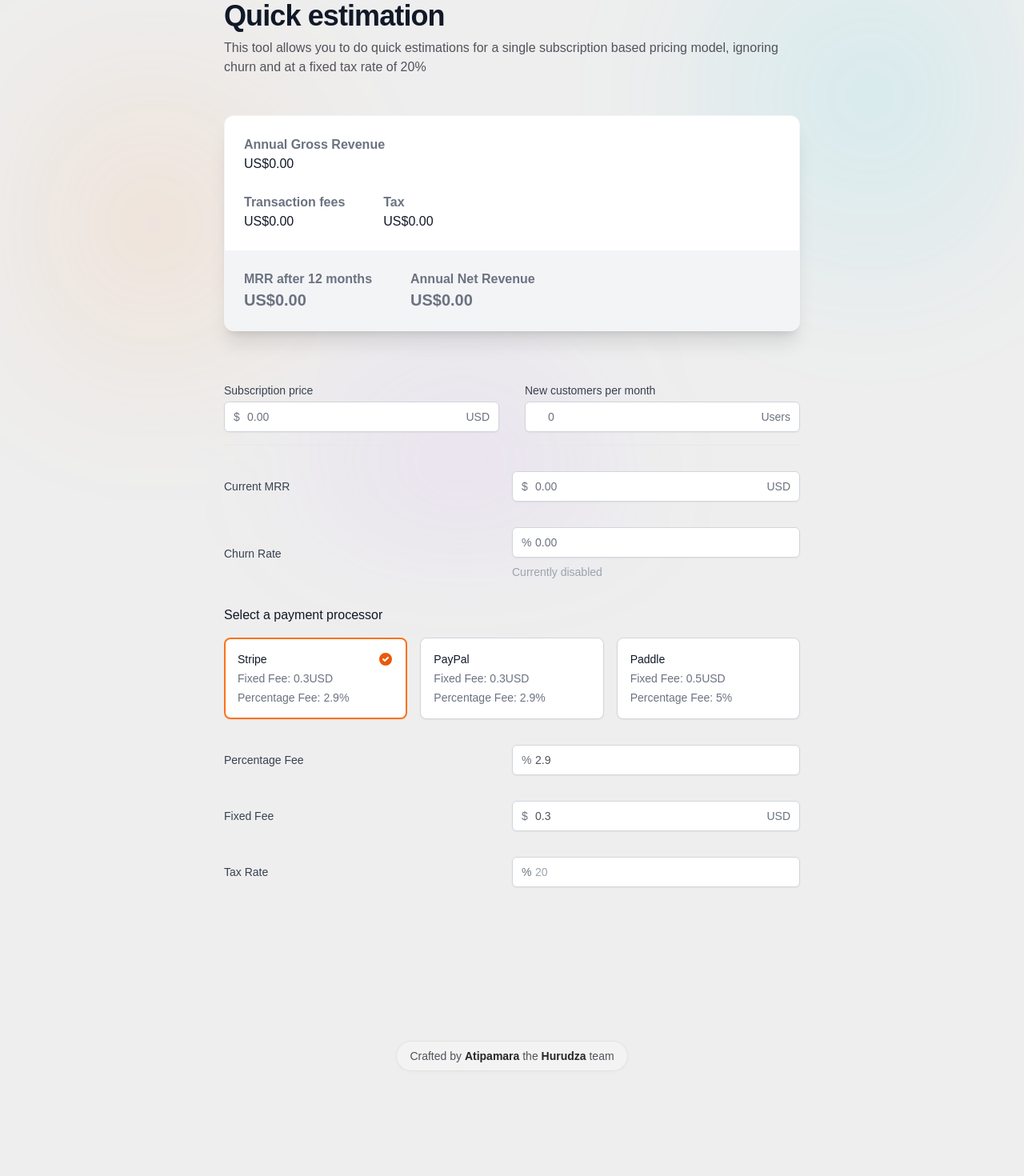
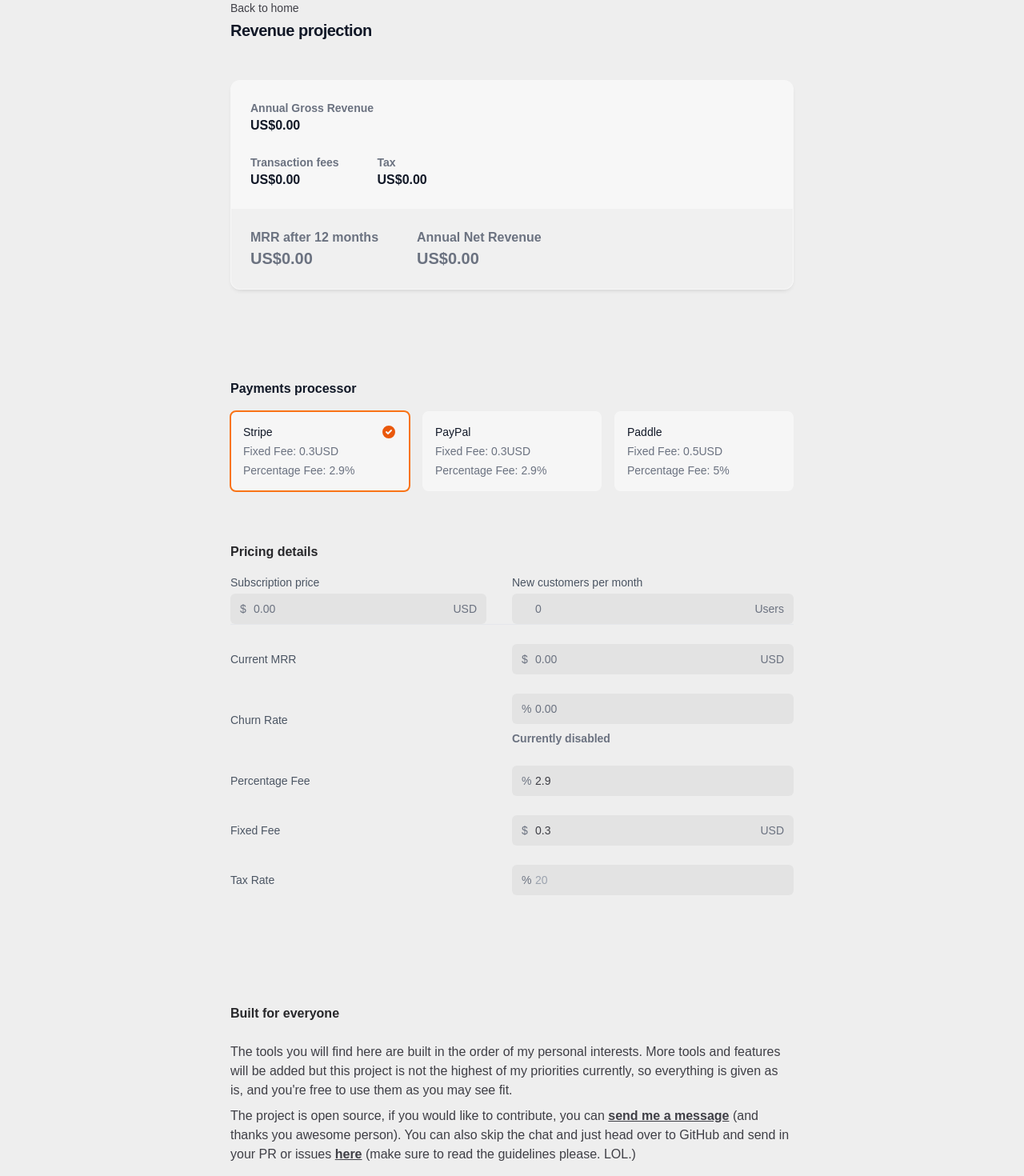
Before and after one commit to tate2301/telescope, a Next.js app: page /preview/telescope in a window 1280 px wide. Shown: the part 120-1590 px from the top of the page at 80% size. Before the commit the page ends 1475 px from the top, so only its background shows below. Built offline with nearby package versions, Linux system fonts and the light colour scheme.

Commit message:
fix: change layout

```diff
--- a/components/calculator/ui/PaymentProviderSelector.tsx
+++ b/components/calculator/ui/PaymentProviderSelector.tsx
@@ -82,8 +82,8 @@ export default function PaymentProviderSelector({
 
   return (
     <RadioGroup value={selectedProvider} onChange={updateInfo}>
-      <RadioGroup.Label className="text-base font-medium text-gray-900">
-        Select a payment processor
+      <RadioGroup.Label className="text-base font-semibold text-gray-900">
+        Payments processor
       </RadioGroup.Label>
 
       <div className="grid grid-cols-1 mt-4 gap-y-6 sm:grid-cols-3 sm:gap-x-4">
@@ -93,11 +93,10 @@ export default function PaymentProviderSelector({
             value={paymentProvider}
             className={({ checked, active }) =>
               classNames(
-                checked ? 'border-transparent' : 'border-gray-300',
                 active
-                  ? 'border-orange-500 dark:border-orange-500 ring-2 ring-orange-500 dark:ring-orange-500'
+                  ? 'dark:border-orange-500 outline outline-orange-500 dark:outline-orange-500 bg-white'
                   : '',
-                'relative bg-white dark:bg-slate-900 border rounded-lg shadow-sm p-4 flex cursor-pointer focus:outline-none',
+                'relative bg-white/50 dark:bg-slate-900 rounded-lg p-4 flex cursor-pointer transition-all ring-0',
               )
             }
           >
--- a/components/calculator/ui/index.tsx
+++ b/components/calculator/ui/index.tsx
@@ -8,6 +8,7 @@ import {
 import { evaluateAllvariables } from '../functions';
 import { calculated_values, variables } from '../types';
 import PaymentProviderSelector from './PaymentProviderSelector';
+import Link from 'next/link';
 
 export default function CalculatorBaseUI() {
   const [state, setState] = useState<variables>({
@@ -83,27 +84,31 @@ export default function CalculatorBaseUI() {
   return (
     // @ts-ignore
     <form onChange={onChange} className="flex flex-col w-full">
-      <div className="flex flex-col gap-2">
-        <h2 className="text-xl antialiased tracking-tight text-gray-900 font-semisemibold dark:text-white lg:text-4xl">
-          Quick estimation
+      <div className="flex flex-col gap-1">
+        <Link href={'/'}>
+          <a className="text-sm font-medium">Back to home</a>
+        </Link>
+        <h2 className="text-xl antialiased tracking-tight text-gray-900 font-semisemibold dark:text-white">
+          Revenue projection
         </h2>
-        <p>
-          This tool allows you to do quick estimations for a single subscription
-          based pricing model, ignoring churn and at a fixed tax rate of 20%
-        </p>
       </div>
       <RenderResults results={results} />
-
-      <div className="grid grid-cols-2 gap-8 py-4 mb-4 border-b dark:border-gray-700">
-        <div className="block col-span-2 gap-2 md:col-span-1">
+      <div className="my-16">
+        <PaymentProviderSelector
+          updatePaymentProviderInfo={updatePaymentProviderInfo}
+        />
+      </div>
+      <h1 className="mb-4 font-semibold">Pricing details</h1>
+      <div className="grid grid-cols-2 mb-6 border-b dark:border-gray-700">
+        <div className="block col-span-2 gap-2 pr-8 md:col-span-1">
           <label
             htmlFor="base_price"
-            className="block text-sm font-medium text-gray-700 dark:text-gray-50"
+            className="block text-sm font-normal text-gray-600 dark:text-gray-50"
           >
             Subscription price
           </label>
           <div className="mt-1">
-            <div className="relative rounded-md shadow-sm ">
+            <div className="relative rounded-md">
               <div className="absolute inset-y-0 left-0 flex items-center pl-3 pointer-events-none">
                 <span className="text-gray-500 dark:text-gray-400 sm:text-sm">
                   $
@@ -113,7 +118,7 @@ export default function CalculatorBaseUI() {
                 name="base_price"
                 type="number"
                 step="0.01"
-                className="block w-full pr-12 border-gray-300 rounded-md dark:bg-slate-900 dark:border-gray-600 dark:focus:ring-orange-400 focus:ring-orange-500 dark:focus:border-orange-400 focus:border-orange-500 pl-7 sm:text-sm"
+                className="block w-full pr-12 border-transparent rounded-md shadow-none focus:bg-[#fefefe] bg-zinc-900/5 dark:bg-slate-900 dark:border-gray-600 dark:focus:ring-orange-400 focus:ring-orange-500 dark:focus:border-orange-400 focus:border-orange-500 pl-7 sm:text-sm"
                 placeholder="0.00"
                 aria-describedby="base_price"
               />
@@ -131,17 +136,17 @@ export default function CalculatorBaseUI() {
         <div className="col-span-2 gap-2 md:col-span-1">
           <label
             htmlFor="customers_per_month"
-            className="block text-sm font-medium text-gray-700 dark:text-gray-50"
+            className="block text-sm font-normal text-gray-600 dark:text-gray-50"
           >
             New customers per month
           </label>
           <div className="mt-1">
-            <div className="relative rounded-md shadow-sm">
+            <div className="relative rounded-md">
               <input
                 name="customers_per_month"
                 type="number"
                 step="1"
-                className="block w-full pr-12 border-gray-300 rounded-md dark:bg-slate-900 dark:border-gray-600 dark:focus:ring-orange-400 focus:ring-orange-500 dark:focus:border-orange-400 focus:border-orange-500 pl-7 sm:text-sm"
+                className="block w-full pr-12 border-transparent rounded-md shadow-none focus:bg-[#fefefe] bg-zinc-900/5 dark:bg-slate-900 dark:border-gray-600 dark:focus:ring-orange-400 focus:ring-orange-500 dark:focus:border-orange-400 focus:border-orange-500 pl-7 sm:text-sm"
                 placeholder="0"
                 aria-describedby="customers_per_month"
               />
@@ -157,15 +162,15 @@ export default function CalculatorBaseUI() {
           </div>
         </div>
       </div>
-      <div className="flex flex-col justify-between w-full gap-4 py-4 md:items-center md:flex-row">
+      <div className="flex flex-col justify-between w-full gap-4 mb-6 md:items-center md:flex-row">
         <label
           htmlFor="current_mrr"
-          className="block text-sm font-medium text-gray-700 dark:text-gray-50"
+          className="block text-sm font-normal text-gray-600 dark:text-gray-50"
         >
           Current MRR
         </label>
         <div className="md:w-1/2">
-          <div className="relative rounded-md shadow-sm">
+          <div className="relative rounded-md">
             <div className="absolute inset-y-0 left-0 flex items-center pl-3 pointer-events-none">
               <span className="text-gray-500 dark:text-gray-400 sm:text-sm">
                 $
@@ -175,7 +180,7 @@ export default function CalculatorBaseUI() {
               name="current_mrr"
               type="number"
               step="0.01"
-              className="block w-full pr-12 border-gray-300 rounded-md dark:bg-slate-900 dark:border-gray-600 dark:focus:ring-orange-400 focus:ring-orange-500 dark:focus:border-orange-400 focus:border-orange-500 pl-7 sm:text-sm"
+              className="block w-full pr-12 border-transparent rounded-md shadow-none focus:bg-[#fefefe] bg-zinc-900/5 dark:bg-slate-900 dark:border-gray-600 dark:focus:ring-orange-400 focus:ring-orange-500 dark:focus:border-orange-400 focus:border-orange-500 pl-7 sm:text-sm"
               placeholder="0.00"
               aria-describedby="current_mrr"
             />
@@ -190,15 +195,15 @@ export default function CalculatorBaseUI() {
           </div>
         </div>
       </div>
-      <div className="flex flex-col justify-between w-full gap-4 py-4 md:items-center md:flex-row">
+      <div className="flex flex-col justify-between w-full gap-4 mb-6 md:items-center md:flex-row">
         <label
           htmlFor="churn_rate"
-          className="block text-sm font-medium text-gray-700 dark:text-gray-50"
+          className="block text-sm font-normal text-gray-600 dark:text-gray-50"
         >
           Churn Rate
         </label>
         <div className="md:w-1/2">
-          <div className="relative rounded-md shadow-sm">
+          <div className="relative rounded-md">
             <div className="absolute inset-y-0 left-0 flex items-center pl-3 pointer-events-none">
               <span className="text-gray-500 dark:text-gray-400 sm:text-sm">
                 %
@@ -210,28 +215,26 @@ export default function CalculatorBaseUI() {
               type="number"
               step="0.01"
               disabled
-              className="block w-full pr-12 border-gray-300 rounded-md dark:bg-slate-900 dark:border-gray-600 dark:focus:ring-orange-400 focus:ring-orange-500 dark:focus:border-orange-400 focus:border-orange-500 pl-7 sm:text-sm"
+              className="block w-full pr-12 border-transparent rounded-md shadow-none focus:bg-[#fefefe] bg-zinc-900/5 dark:bg-slate-900 dark:border-gray-600 dark:focus:ring-orange-400 focus:ring-orange-500 dark:focus:border-orange-400 focus:border-orange-500 pl-7 sm:text-sm"
               placeholder="0.00"
               aria-describedby="churn_rate"
             />
           </div>
-          <p className="mt-2 text-sm text-gray-400">Currently disabled</p>
+          <p className="mt-2 text-sm font-semibold text-gray-500">
+            Currently disabled
+          </p>
         </div>
       </div>
-      <div className="py-4">
-        <PaymentProviderSelector
-          updatePaymentProviderInfo={updatePaymentProviderInfo}
-        />
-      </div>
-      <div className="flex flex-col justify-between w-full gap-4 py-4 md:items-center md:flex-row">
+
+      <div className="flex flex-col justify-between w-full gap-4 mb-6 md:items-center md:flex-row">
         <label
           htmlFor="payment_provider_percentage_fee"
-          className="block text-sm font-medium text-gray-700 dark:text-gray-50"
+          className="block text-sm font-normal text-gray-600 dark:text-gray-50"
         >
           Percentage Fee
         </label>
         <div className="md:w-1/2">
-          <div className="relative rounded-md shadow-sm">
+          <div className="relative rounded-md">
             <div className="absolute inset-y-0 left-0 flex items-center pl-3 pointer-events-none">
               <span className="text-gray-500 dark:text-gray-400 sm:text-sm">
                 %
@@ -244,22 +247,22 @@ export default function CalculatorBaseUI() {
               step="0.01"
               onChange={onSingleFieldChange}
               value={state.payment_provider_percentage_fee}
-              className="block w-full pr-12 border-gray-300 rounded-md dark:bg-slate-900 dark:border-gray-600 dark:focus:ring-orange-400 focus:ring-orange-500 dark:focus:border-orange-400 focus:border-orange-500 pl-7 sm:text-sm"
+              className="block w-full pr-12 border-transparent rounded-md shadow-none focus:bg-[#fefefe] bg-zinc-900/5 dark:bg-slate-900 dark:border-gray-600 dark:focus:ring-orange-400 focus:ring-orange-500 dark:focus:border-orange-400 focus:border-orange-500 pl-7 sm:text-sm"
               placeholder="0.00"
               aria-describedby="payment_provider_percentage_fee"
             />
           </div>
         </div>
       </div>
-      <div className="flex flex-col justify-between w-full gap-4 py-4 md:items-center md:flex-row">
+      <div className="flex flex-col justify-between w-full gap-4 mb-6 md:items-center md:flex-row">
         <label
           htmlFor="payment_provider_fixed_fee"
-          className="block text-sm font-medium text-gray-700 dark:text-gray-50"
+          className="block text-sm font-normal text-gray-600 dark:text-gray-50"
         >
           Fixed Fee
         </label>
         <div className="md:w-1/2">
-          <div className="relative rounded-md shadow-sm">
+          <div className="relative rounded-md">
             <div className="absolute inset-y-0 left-0 flex items-center pl-3 pointer-events-none">
               <span className="text-gray-500 dark:text-gray-400 sm:text-sm">
                 $
@@ -272,7 +275,7 @@ export default function CalculatorBaseUI() {
               onChange={onSingleFieldChange}
               value={state.payment_provider_fixed_fee}
               step="0.01"
-              className="block w-full pr-12 border-gray-300 rounded-md dark:bg-slate-900 dark:border-gray-600 dark:focus:ring-orange-400 focus:ring-orange-500 dark:focus:border-orange-400 focus:border-orange-500 pl-7 sm:text-sm"
+              className="block w-full pr-12 border-transparent rounded-md shadow-none focus:bg-[#fefefe] bg-zinc-900/5 dark:bg-slate-900 dark:border-gray-600 dark:focus:ring-orange-400 focus:ring-orange-500 dark:focus:border-orange-400 focus:border-orange-500 pl-7 sm:text-sm"
               placeholder="0.00"
               aria-describedby="payment_provider_fixed_fee"
             />
@@ -287,15 +290,15 @@ export default function CalculatorBaseUI() {
           </div>
         </div>
       </div>
-      <div className="flex flex-col justify-between w-full gap-4 py-4 md:items-center md:flex-row">
+      <div className="flex flex-col justify-between w-full gap-4 mb-6 md:items-center md:flex-row">
         <label
           htmlFor="tax_rate"
-          className="block text-sm font-medium text-gray-700 dark:text-gray-50"
+          className="block text-sm font-normal text-gray-600 dark:text-gray-50"
         >
           Tax Rate
         </label>
         <div className="md:w-1/2">
-          <div className="relative rounded-md shadow-sm">
+          <div className="relative rounded-md">
             <div className="absolute inset-y-0 left-0 flex items-center pl-3 pointer-events-none">
               <span className="text-gray-500 dark:text-gray-400 sm:text-sm">
                 %
@@ -309,7 +312,7 @@ export default function CalculatorBaseUI() {
               value={20}
               disabled
               onChange={onSingleFieldChange}
-              className="block w-full pr-12 text-gray-400 border-gray-300 rounded-md form-input dark:bg-slate-900 dark:border-gray-600 dark:focus:ring-orange-400 focus:ring-orange-500 dark:focus:border-orange-400 focus:border-orange-500 pl-7 sm:text-sm"
+              className="block w-full pr-12 text-gray-400 border-transparent rounded-md shadow-none focus:bg-[#fefefe] bg-zinc-900/5 form-input dark:bg-slate-900 dark:border-gray-600 dark:focus:ring-orange-400 focus:ring-orange-500 dark:focus:border-orange-400 focus:border-orange-500 pl-7 sm:text-sm"
               placeholder="0.00"
               aria-describedby="tax_rate"
             />
@@ -332,19 +335,16 @@ function RenderResults(props: { results: calculated_values }) {
 
   return (
     <div
-      className={`container flex flex-col w-full max-w-3xl mx-auto my-12 overflow-hidden bg-white border border-gray-100 shadow-xl rounded-xl transition-all duration-300 ${
-        isLoss
-          ? 'border-red-100 shadow-red-100'
-          : isProfit
-          ? 'border-green-100 shadow-green-100'
-          : ''
+      style={{ boxShadow: '0 3px 6px -3px rgba(0,0,0,0.16)' }}
+      className={`container flex flex-col w-full max-w-3xl mx-auto my-12 overflow-hidden bg-white/50 rounded-xl transition-all duration-300 border border-white/10 ${
+        isLoss ? 'border-red-100' : isProfit ? 'border-green-100' : ''
       }`}
     >
       <div className="flex flex-col w-full gap-6 p-6 ">
         <div className="flex w-full">
           <div className="w-auto">
-            <h3 className="text-gray-500">Annual Gross Revenue</h3>
-            <p className="text-gray-900 ">
+            <h3 className="text-sm text-gray-500">Annual Gross Revenue</h3>
+            <p className="font-semibold text-gray-900">
               {Intl.NumberFormat('en-GB', {
                 style: 'currency',
                 currency: 'USD',
@@ -354,8 +354,8 @@ function RenderResults(props: { results: calculated_values }) {
         </div>
         <div className="flex flex-col gap-6 md:gap-12 md:flex-row">
           <div className="w-auto">
-            <h3 className="text-gray-500">Transaction fees</h3>
-            <p className="text-gray-900">
+            <h3 className="text-sm text-gray-500">Transaction fees</h3>
+            <p className="font-semibold text-gray-900">
               {Intl.NumberFormat('en-GB', {
                 style: 'currency',
                 currency: 'USD',
@@ -363,8 +363,8 @@ function RenderResults(props: { results: calculated_values }) {
             </p>
           </div>
           <div className="w-auto">
-            <h3 className="text-gray-500">Tax</h3>
-            <p className="text-gray-900">
+            <h3 className="text-sm text-gray-500">Tax</h3>
+            <p className="font-semibold text-gray-900">
               {Intl.NumberFormat('en-GB', {
                 style: 'currency',
                 currency: 'USD',
@@ -376,7 +376,7 @@ function RenderResults(props: { results: calculated_values }) {
 
       <div
         className={`p-6 flex flex-col md:flex-row gap-6 md:gap-12 ${
-          isLoss ? 'bg-red-600' : isProfit ? 'bg-green-600' : 'bg-gray-100'
+          isLoss ? 'bg-red-600' : isProfit ? 'bg-green-600' : 'bg-zinc-500/5'
         }`}
       >
         <div className="w-auto">
--- a/components/footer/index.tsx
+++ b/components/footer/index.tsx
@@ -1,28 +1,30 @@
 import Link from 'next/link';
 
 const Footer = () => (
-  <footer className="px-2 mt-16">
-    <div className="container flex max-w-screen-md gap-8 py-4 mx-auto">
-      <p
-        style={{
-          boxShadow: '0 2px 12px -8px rgba(0,0,0,0.16)',
-        }}
-        className="px-4 py-2 mx-auto text-sm border rounded-full shadow text-zinc-600 border-zinc-400/20 bg-white/30"
-      >
-        Crafted by{' '}
-        <Link href={'https://atipamara.xyz'}>
-          <a className="font-semibold" target={'_blank'} rel={'noopener'}>
-            Atipamara
-          </a>
-        </Link>{' '}
-        the{' '}
-        <Link href={'https://hrurdza.tech'}>
-          <a className="font-semibold" target={'_blank'} rel={'noopener'}>
-            Hurudza
-          </a>
-        </Link>{' '}
-        team
-      </p>
+  <footer className="px-2 pb-16">
+    <div className="container max-w-screen-md gap-8 py-4 mx-auto">
+      <div className="flex flex-col w-full max-w-screen-md gap-2 px-4 mx-auto mb-6 md:px-8">
+        <h2 className="mb-4 font-semibold">Built for everyone</h2>
+        <p>
+          The tools you will find here are built in the order of my personal
+          interests. More tools and features will be added but this project is
+          not the highest of my priorities currently, so everything is given as
+          is, and you&#39;re free to use them as you may see fit.
+        </p>
+        <p>
+          The project is open source, if you would like to contribute, you can{' '}
+          <Link href={'mailto:tatendachris@gmail.com'}>
+            <a className="font-semibold underline">send me a message</a>
+          </Link>{' '}
+          (and thanks you awesome person). You can also skip the chat and just
+          head over to GitHub and send in your PR or issues{' '}
+          <Link href={'https://github.com/tate2301/zichenidotio'}>
+            <a className="font-semibold underline">here</a>
+          </Link>{' '}
+          (make sure to read the guidelines please. LOL.)
+        </p>
+      </div>
+      <p className="px-4 md:px-8">&copy; {new Date().getFullYear()} Hurudza</p>
     </div>
   </footer>
 );
--- a/pages/preview/telescope.tsx
+++ b/pages/preview/telescope.tsx
@@ -2,15 +2,13 @@ import Calculator from 'components/calculator';
 import Footer from 'components/footer';
 import { PublicNavbar } from 'components/navbar';
 import SEO from 'components/seo';
-import GradientPageBackground from 'components/utils/GradientPageBackground';
 
 export default function Telescope() {
   return (
     <>
-      <GradientPageBackground className="twizard-bg" />
       <PublicNavbar />
 
-      <div className="container relative flex flex-col items-center justify-center max-w-3xl min-h-screen px-2 py-0 mx-auto subpixel-antialiased font-normal">
+      <div className="container relative flex flex-col items-center justify-center max-w-3xl min-h-screen px-4 py-0 mx-auto subpixel-antialiased font-normal">
         <SEO pageTitle={'Estimate my revenue'} />
         <main className="flex flex-col flex-1 w-full px-0 pt-8 pb-20 overflow-x-hidden">
           <Calculator />
--- /dev/null
+++ b/styles/classes.css
@@ -0,0 +1,3 @@
+.inventory-grid > :first-child {
+  @apply border-t border-l;
+}
--- a/styles/globals.css
+++ b/styles/globals.css
@@ -1,13 +1,15 @@
 @tailwind base;
 @tailwind components;
 @tailwind utilities;
+
+@import url('./classes.css');
 
 body {
   font-family: Geist, sans-serif;
   font-weight: 400;
   background-color: #eeeeee;
   font-size: 14 px;
-  @apply font-normal text-zinc-600;
+  @apply font-normal text-zinc-700;
 }
 
 h1,
@@ -22,7 +24,7 @@ button {
 }
 
 a {
-  @apply font-semibold text-zinc-800 hover:underline;
+  @apply font-semibold;
 }
 
 .btn {
```
Also changed, not shown: pages/index.tsx (+80 -29 lines).
